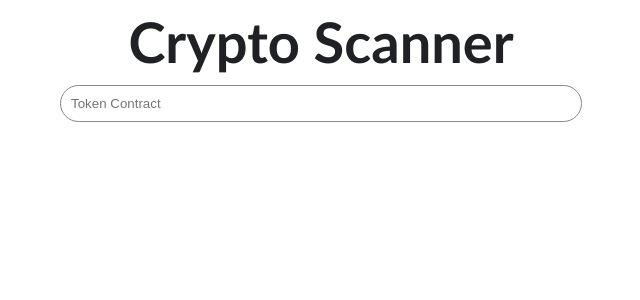
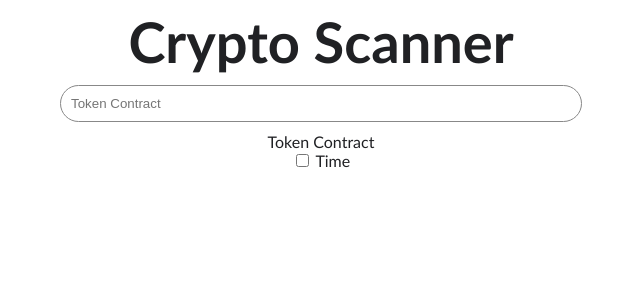
Before and after one commit to emmettgallic06/crypto_scanner, a Flask app: page / in a window 1280 px wide. Shown: the top 300 px of the page, without its empty margins (319-959 px from the left). Run offline with Flask 2, Linux system fonts and the light colour scheme.

Commit message:
Time input checkbox

```diff
--- a/python/templates/index.html
+++ b/python/templates/index.html
@@ -9,7 +9,10 @@
             <center class="vertical-right">
                 <h1>Crypto Scanner</h1>
                 <form action="">
-                    <input type="text" name="q" class="searchbar" placeholder="Token Contract">
+                    <input type="text" name="q" class="searchbar" id="contract" placeholder="Token Contract">
+                    <label for="contract">Token Contract</label><br>
+                    <input type ="checkbox" id ="time">
+                    <label for ="time">Time</label><br>
                 </form>
             </center>
         </div>
```
